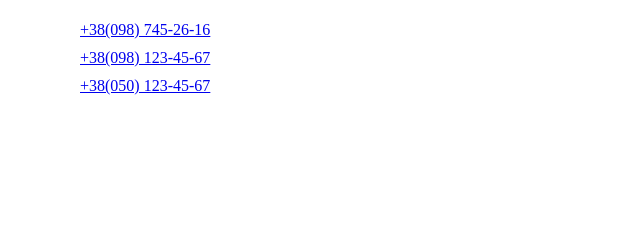
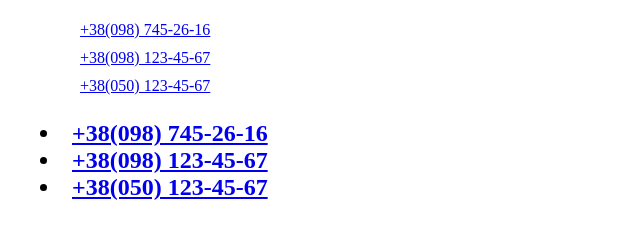
Before and after one commit to akulyhin/callTracking, a plain HTML site: page index.html in a window 1280 px wide. Shown: the whole page, without its empty margins (0-640 px from the left). Drawn offline with Linux system fonts and the light colour scheme.

Commit message:
Add v.1.2 - Add many selectors

```diff
--- a/index.html
+++ b/index.html
@@ -3,7 +3,7 @@
   <head>
     <meta charset="UTF-8" />
     <meta name="viewport" content="width=device-width, initial-scale=1.0" />
-    <title>CallTracking v.1.1</title>
+    <title>CallTracking v.1.2</title>
 
     <link rel="stylesheet" href="./style.css" />
   </head>
@@ -12,6 +12,9 @@
       <div class="container">
         <div class="contacts">
           <ul class="phone"></ul>
+          <div class="phone-1">
+            <h2>+380 67 545-25-35</h2>
+          </div>
         </div>
       </div>
     </header>
--- a/js/script.js
+++ b/js/script.js
@@ -1,16 +1,23 @@
 import { defaultPhones, firstPhones, secondPhones, firstSource, secondSource, thirdSource, thirdPhones, selector } from "./settings.js";
 
 //Определяем блок по селектору для записи телефонов
-const phoneList = document.querySelector(selector);
+const selectorArr = document.querySelectorAll(selector);
+
+
+
+
 
 // функция перебора массива телефонов и вставки в наш блок
 
 function changePhones(phones) {
-  phoneList.innerHTML = '';
-  phones.forEach((phone) => {
-    const phoneLink = phone.replace(/[() -]/g, '');
-    phoneList.insertAdjacentHTML("beforeend", `<li><a href="tel:${phoneLink}">${phone}</a></li>`);
-  });
+  selectorArr.forEach(selector => {
+    selector.innerHTML = '';
+    phones.forEach((phone) => {
+      const phoneLink = phone.replace(/[() -]/g, '');
+      selector.insertAdjacentHTML("beforeend", `<li><a href="tel:${phoneLink}">${phone}</a></li>`);
+    });
+  })
+
 }
 
 // Переменные с текущей ссылкой и корнем после слеша
@@ -39,7 +46,7 @@ if (localStorage.getItem("utm_source") === firstSource) {
   changePhones(firstPhones);
 }
 
-if (localStorage.getItem("utm_source") === '') {
+else if (localStorage.getItem("utm_source") === '') {
   changePhones(defaultPhones);
 }
 
--- a/js/settings.js
+++ b/js/settings.js
@@ -1,5 +1,5 @@
 // Селектор места, куда вставить телефон(ны) Например: .phone или #phone
-const selector = '.phone';
+const selector = '.phone, .phone-1>h2';
 
 
 // Телефоны по умолчанию
```
